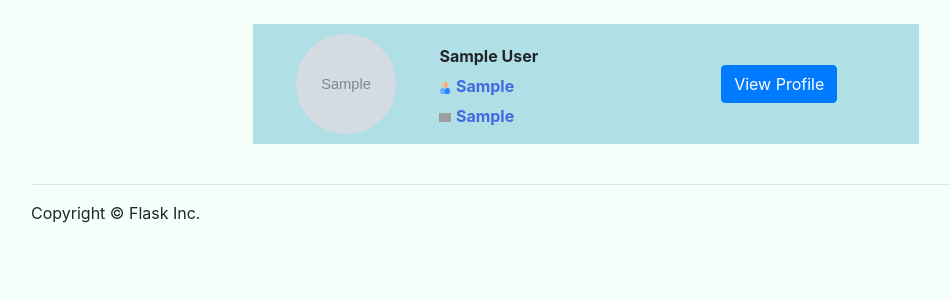
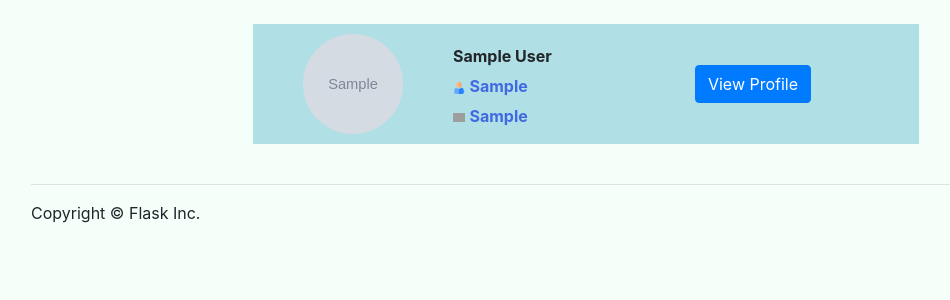
Before and after one commit to NaldoRonz/info3180-Project, a Flask app: page /profiles in a window 1280 px wide. Shown: the part 56-356 px from the top of the page, without its empty margins (54-1004 px from the left). Run offline with Flask 2, Linux system fonts and the light colour scheme; tables that the repository leaves empty hold one stand-in row (values such as "Sample post"); grey boxes marked "Sample" are stand-in pictures; some libraries are stand-ins or nearby versions; grey boxes are pictures that could not be loaded.

Commit message:
Project 1

```diff
--- a/app/static/css/app.css
+++ b/app/static/css/app.css
@@ -169,7 +169,7 @@ form{
 
 .viewBoxUsers3{
   height: 100px;
-  width: 200px;
+  width: 150px;
   margin-top: 20px;
 }
 
@@ -185,20 +185,20 @@ form{
 
 .nameBoxUsers{
   height: 30px;
-  width: 200px;
+  width: 150px;
 }
 
 
 .nameBoxUsers2{
   height: 30px;
-  width: 200px;
+  width: 150px;
   color: #4169E1; /*Royal Blue*/
 }
 
 
 .nameBoxUsers3{
   height: 30px;
-  width: 200px;
+  width: 150px;
   color: #4169E1; /*Royal Blue*/
 }
 
```
